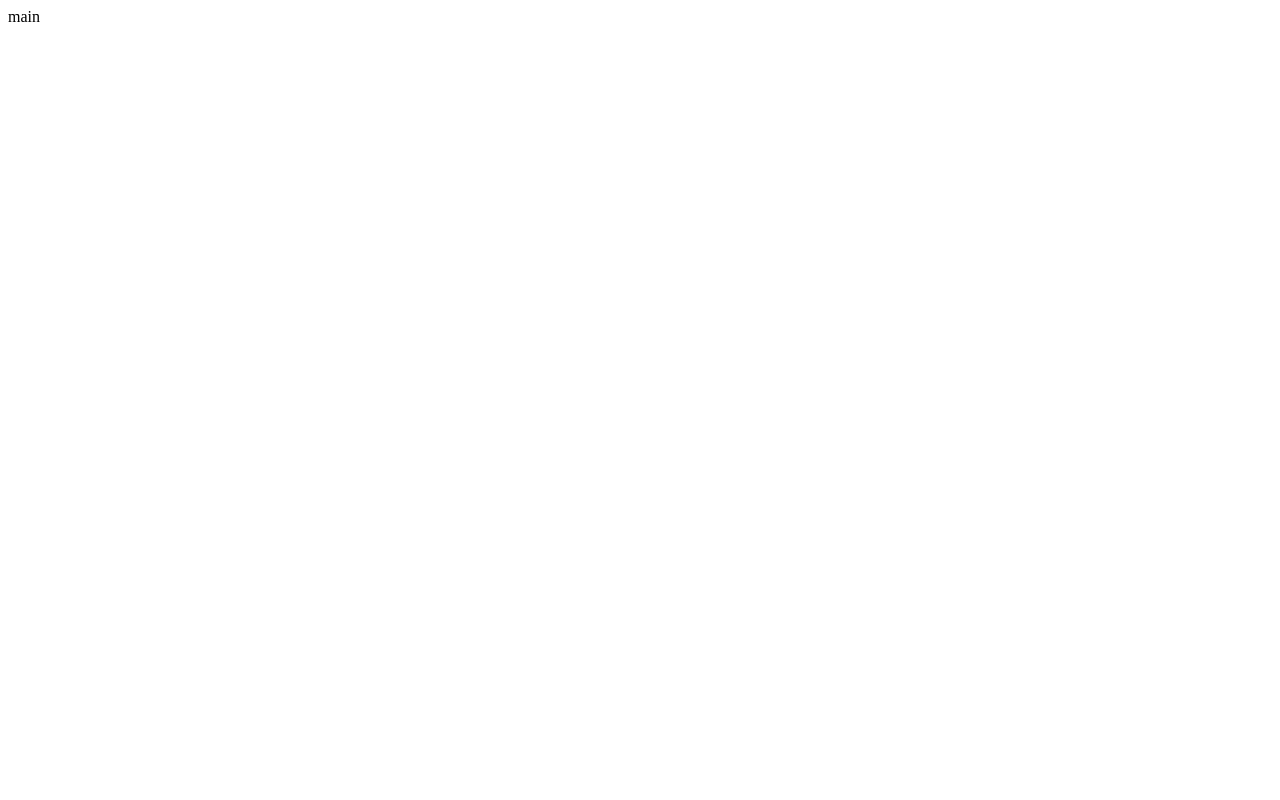
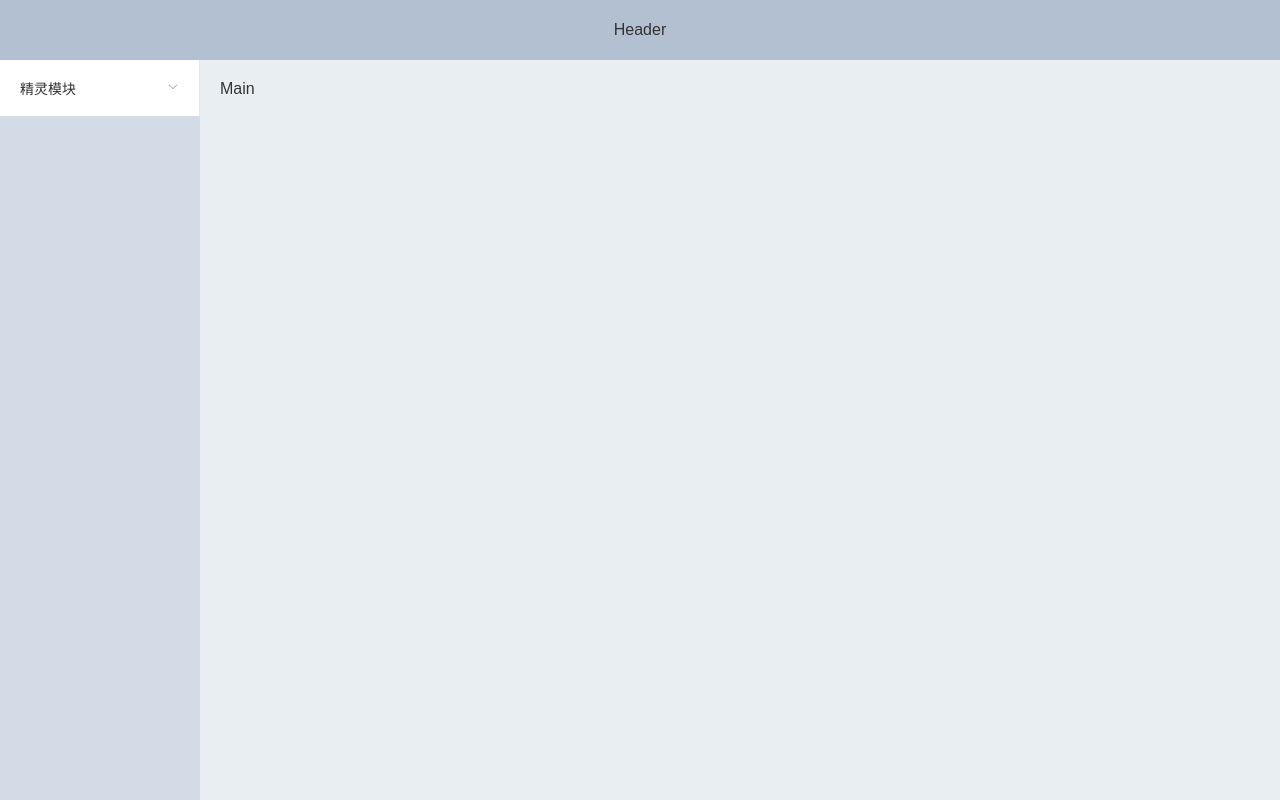
Before and after one commit to PPAmaranth/pokemon_administration, a Vue app: page / in a window 1280 px wide. Built offline with nearby package versions, Linux system fonts and the light colour scheme.

Commit message:
'rebuild'

```diff
--- a/src/App.vue
+++ b/src/App.vue
@@ -10,6 +10,6 @@ export default {
 }
 </script>
 
-<style>
-
+<style lang="less">
+  @import './style/common';
 </style>
--- a/src/main.js
+++ b/src/main.js
@@ -1,10 +1,16 @@
 // The Vue build version to load with the `import` command
 // (runtime-only or standalone) has been set in webpack.base.conf with an alias.
 import Vue from 'vue'
+import Vuex from 'vuex'
+import ElementUI from 'element-ui'
+import 'element-ui/lib/theme-chalk/index.css'
 import App from './App'
 import router from './router'
 
 Vue.config.productionTip = false
+
+Vue.use(ElementUI)
+Vue.use(Vuex)
 
 /* eslint-disable no-new */
 new Vue({
--- a/src/page/main.vue
+++ b/src/page/main.vue
@@ -1,20 +1,55 @@
 <template>
   <div>
-      main
+      <el-container>
+    <el-header>Header</el-header>
+    <el-container>
+        <el-aside width="200px">
+            <navpage></navpage>
+        </el-aside>
+        <el-main>Main</el-main>
+    </el-container>
+    </el-container>
   </div>
 </template>
 
 <script>
+import navpage from '@/page/nav'
+
 export default {
-  name: 'main',
+  name: 'mainpage',
   data () {
     return {
-      msg: '11'
+
     }
+  },
+  components:{
+      navpage
   }
 }
 </script>
 
 <style scoped>
+.el-container{
+    height:100vh;
+}
+.el-header, .el-footer {
+    background-color: #B3C0D1;
+    color: #333;
+    text-align: center;
+    line-height: 60px;
+  }
 
+  .el-aside {
+    background-color: #D3DCE6;
+    color: #333;
+  }
+
+  .el-main {
+    background-color: #E9EEF3;
+    color: #333;
+  }
+
+  body > .el-container {
+    margin-bottom: 40px;
+  }
 </style>
--- /dev/null
+++ b/src/page/nav.vue
@@ -0,0 +1,80 @@
+<template>
+  <div>
+      <el-menu
+      default-active="2"
+      class="el-menu-vertical-demo"
+      @open="handleOpen"
+      @close="handleClose">
+      <el-submenu
+        v-for="parent in navList"
+        :index="parent.index"
+        :key="parent.index">
+            <template slot="title">
+                <span>{{parent.title}}</span>
+            </template>
+            <el-menu-item-group
+                v-for="child in parent.children"
+                :index="child.index"
+                :key="child.index">
+            <template slot="title">{{child.title}}</template>
+                <el-menu-item
+                    v-for="tchild in child.children"
+                    :index="tchild.index"
+                    :key="tchild.index">
+                    {{tchild.title}}
+                </el-menu-item>
+            </el-menu-item-group>
+      </el-submenu>
+    </el-menu>
+  </div>
+</template>
+
+<script>
+export default {
+  name: 'navpage',
+  data () {
+    return {
+      navList:[
+          {
+              title:'精灵模块',
+              index:"1",
+              children:[
+                  {
+                      title:'查询',
+                      index:"1-1",
+                      children:[
+                          {
+                            index:"1-1-1",
+                            title:'查看精灵列表',
+                          }
+                      ]
+                  },
+                  {
+                      title:'新增',
+                      index:"1-2",
+                      children:[
+                          {
+                            index:"1-2-1",
+                            title:'新增精灵',
+                          }
+                      ]
+                  }
+              ]
+          }
+      ]
+    }
+  },
+  methods:{
+      handleOpen(key, keyPath) {
+        // console.log(key, keyPath);
+      },
+      handleClose(key, keyPath) {
+        // console.log(key, keyPath);
+      }
+  }
+}
+</script>
+
+<style scoped>
+
+</style>
--- /dev/null
+++ b/src/style/common.less
@@ -0,0 +1,95 @@
+body, div, span, header, footer, nav, section, aside, article, ul, dl, dt, dd, li, a, p, h1, h2, h3, h4,h5, h6, i, b, textarea, button, input, select, figure, figcaption {
+    padding: 0;
+    margin: 0;
+    list-style: none;
+    font-style: normal;
+    text-decoration: none;
+    border: none;
+    font-family: "Microsoft Yahei",sans-serif;
+    -webkit-tap-highlight-color:transparent;
+    -webkit-font-smoothing: antialiased;
+    &:focus {
+        outline: none;
+    }
+}
+
+/*定义滚动条高宽及背景 高宽分别对应横竖滚动条的尺寸*/
+::-webkit-scrollbar
+{
+    width: 10px;
+    height: 10px;
+    background-color: #F5F5F5;
+}
+
+/*定义滚动条轨道 内阴影+圆角*/
+::-webkit-scrollbar-track
+{
+    -webkit-box-shadow: inset 0 0 1px rgba(0,0,0,0);
+    border-radius: 10px;
+    background-color: #F5F5F5;
+}
+
+/*定义滑块 内阴影+圆角*/
+::-webkit-scrollbar-thumb
+{
+    border-radius: 2px;
+    -webkit-box-shadow: inset 0 0 6px rgba(0,0,0,.3);
+    background-color: #dadada;
+}
+
+input[type="button"], input[type="submit"], input[type="search"], input[type="reset"] {
+    -webkit-appearance: none;
+}
+
+textarea { -webkit-appearance: none;}
+
+html,body{
+    height: 100%;
+    width: 100%;
+    // background-color: #F5F5F5;
+}
+
+.fillcontain{
+    height: 100%;
+    width: 100%;
+}
+.clear:after{
+    content: '';
+    display: block;
+    clear: both;
+}
+
+.clear{
+    zoom:1;
+}
+
+.back_img{
+    background-repeat: no-repeat;
+    background-size: 100% 100%;
+}
+
+.margin{
+    margin: 0 auto;
+}
+
+.left{
+    float: left;
+}
+
+.right{
+    float: right;
+}
+
+.hide{
+    display: none;
+}
+
+.show{
+    display: block;
+}
+
+.ellipsis{
+    overflow: hidden;
+    text-overflow: ellipsis;
+    white-space: nowrap;
+}
```
Also changed, not shown: package.json (+8 -1 lines).
